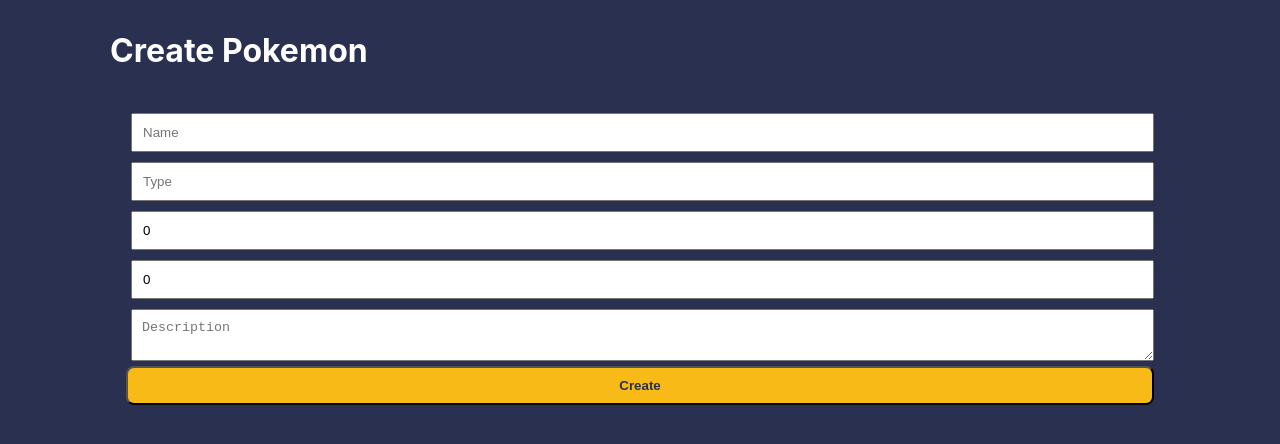
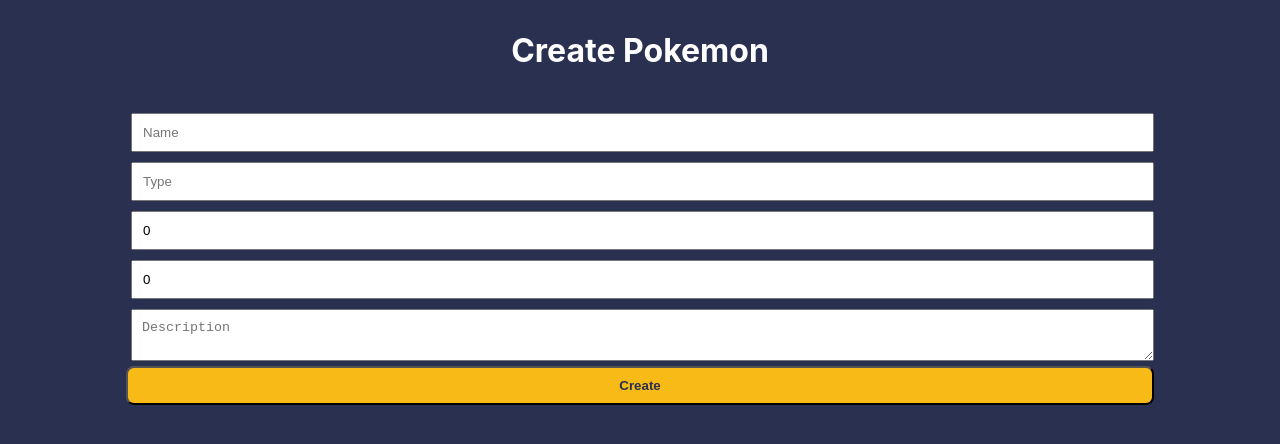
Before and after one commit to skevprog/pokedex, a React (Create React App) app: page /create-pokemon in a window 1280 px wide. Shown: the top 444 px of the page. Built offline with nearby package versions, Linux system fonts and the light colour scheme.

Commit message:
refactor(titleComponent): Add Title component
* Created new component to show h1
* Update h1 with Title component

```diff
--- /dev/null
+++ b/src/components/Title/index.tsx
@@ -0,0 +1,12 @@
+export interface TitleProps {
+  text: string;
+  className?: string,
+}
+
+function Title({ text, className = '' }: TitleProps): JSX.Element {
+  return (
+    <h1 className={className}>{text}</h1>
+  );
+}
+
+export default Title;
--- a/src/pages/CreatePokemon/index.tsx
+++ b/src/pages/CreatePokemon/index.tsx
@@ -1,5 +1,6 @@
 import React from 'react';
 import Button from '../../components/Button';
+import Title from '../../components/Title';
 
 import useForm from '../../hooks/useForms';
 
@@ -38,7 +39,7 @@
 
   return (
     <div>
-      <h1>Create Pokemon</h1>
+      <Title className="center-text" text="Create Pokemon" />
       <form className="form-container">
         <input
           className="form-input"
--- a/src/pages/Home/index.tsx
+++ b/src/pages/Home/index.tsx
@@ -1,4 +1,5 @@
 import { Link } from 'react-router-dom';
+import Title from '../../components/Title';
 
 import Pokedex from '../../containers/Pokedex';
 
@@ -7,7 +8,7 @@
 export default function Home() {
   return (
     <>
-      <h1 className="center-text">Pokedex</h1>
+      <Title className="center-text" text="Pokedex" />
       <Pokedex />
       <div className="button-container">
         <Link to="/create-pokemon">
```
Also changed, not shown: .eslintrc.json.
